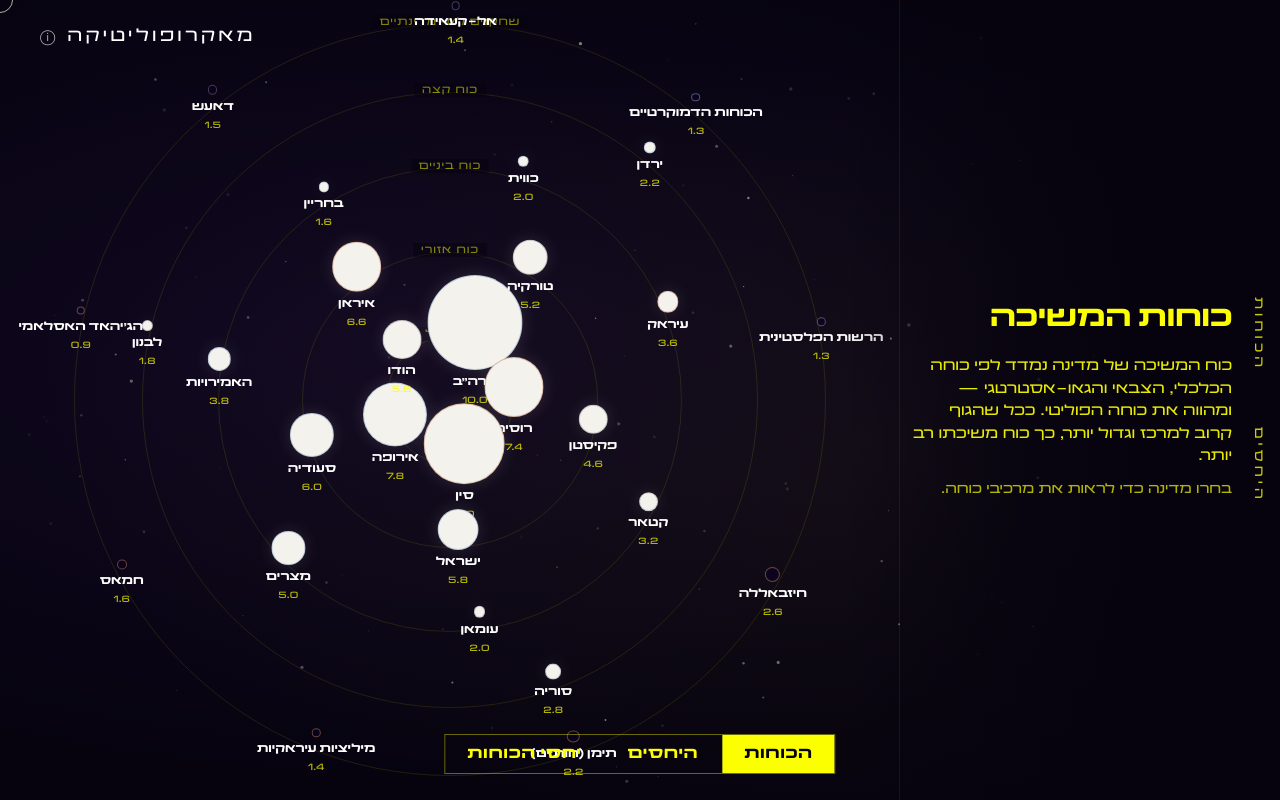
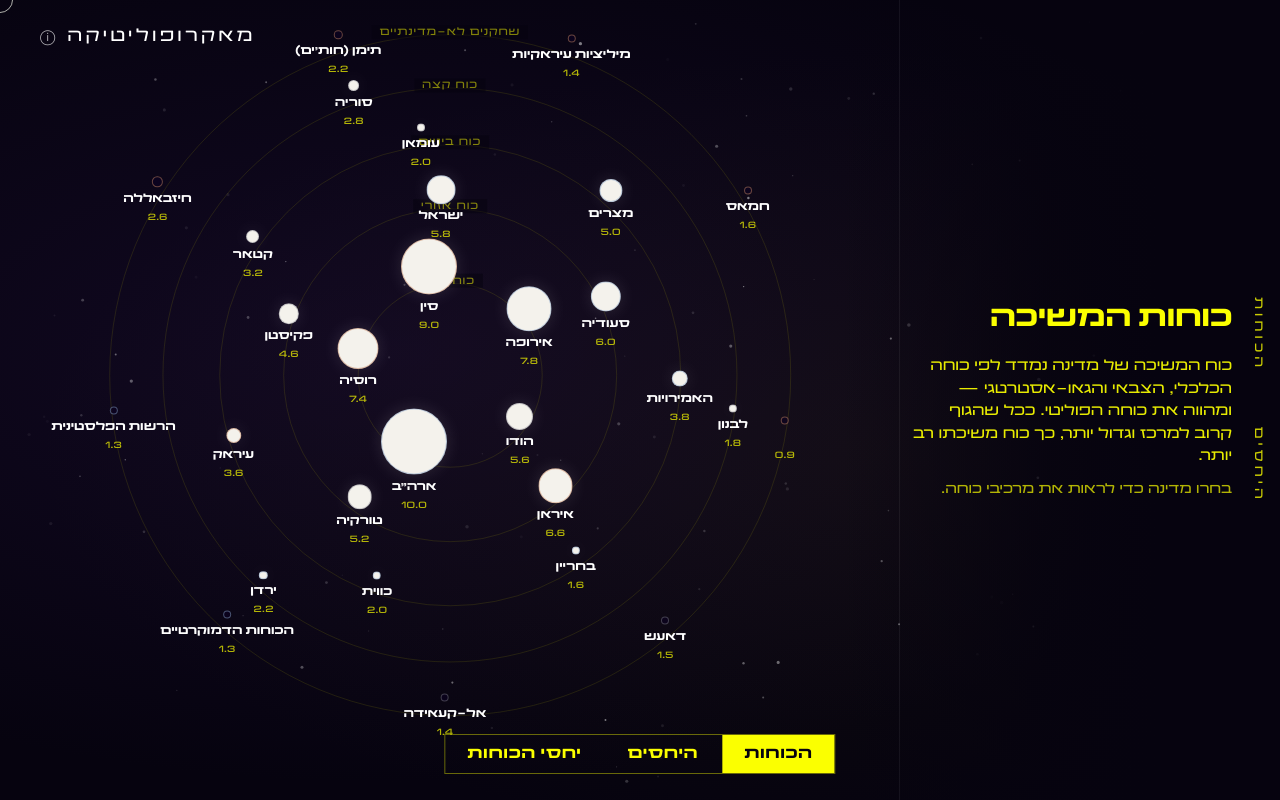
Before and after one commit to adamfargeonx/macropolitics, a React (Vite) app: page / in a window 1280 px wide. Both pictures are taken after a click on the button "הכוחות". Built offline with nearby package versions, Linux system fonts and the light colour scheme.

Commit message:
polish: spread forces tier bands, larger relations triangle + jitter, shared label de-collision hook, reserve space above tabs

```diff
--- a/src/dynamics/ForcesView.tsx
+++ b/src/dynamics/ForcesView.tsx
@@ -3,10 +3,11 @@
 import { Header, SidePanel, RightRail, TabBar, type EntityDetail, type View } from './Chrome'
 import { CustomCursor } from './CustomCursor'
 import { useStarfield } from './useStarfield'
+import { useDeCollide } from './useDeCollide'
 
 const TAU = Math.PI * 2
 const BANDS = ['great', 'regional', 'intermediate', 'edge', 'nonstate'] as const
-const BAND_R: Record<string, number> = { great: 0.16, regional: 0.37, intermediate: 0.58, edge: 0.77, nonstate: 0.94 }
+const BAND_R: Record<string, number> = { great: 0.26, regional: 0.47, intermediate: 0.65, edge: 0.81, nonstate: 0.96 }
 const TIER_LABEL: Record<string, string> = {
   great: 'כוח-על', regional: 'כוח אזורי', intermediate: 'כוח ביניים', edge: 'כוח קצה', nonstate: 'שחקנים לא-מדינתיים',
 }
@@ -50,8 +51,8 @@
       const R = BAND_R[kind] * halfMin
       const off = kind === 'great' ? 0.4 : kind.length * 0.7
       items.forEach((e, i) => {
-        const ang = (i / items.length) * TAU - Math.PI / 2 + off
-        nodes.push({ e, x: cx + Math.cos(ang) * R, y: cy + Math.sin(ang) * R, d: Math.max(8, powerSize(e.power) * 0.72) })
+        const ang = (i / items.length) * TAU + Math.PI / 2 + off
+        nodes.push({ e, x: cx + Math.cos(ang) * R, y: cy + Math.sin(ang) * R, d: Math.max(8, Math.min(66, powerSize(e.power) * 0.5)) })
       })
     }
     return { nodes, rings, cx, cy }
@@ -59,6 +60,7 @@
 
   const focus = selected ?? hovered
   const detail = useMemo(() => buildForceDetail(selected), [selected])
+  useDeCollide(fieldRef, '.fnode', '.fnode__name', focus, [size, hovered, selected])
 
   return (
     <div className="stage forces" dir="rtl" onClick={() => setSelected(null)}>
@@ -79,6 +81,8 @@
           return (
             <div
               key={e.id}
+              data-id={e.id}
+              data-power={e.power}
               className={`fnode${nonstate ? ' fnode--ns' : ''}${isFocus ? ' fnode--focus' : ''}${dim ? ' fnode--dim' : ''}`}
               style={{ left: x, top: y }}
               onMouseEnter={() => setHovered(e.id)}
--- a/src/dynamics/RelationsView.tsx
+++ b/src/dynamics/RelationsView.tsx
@@ -3,6 +3,7 @@
 import { Header, RightRail, TabBar, type View } from './Chrome'
 import { CustomCursor } from './CustomCursor'
 import { useStarfield } from './useStarfield'
+import { useDeCollide } from './useDeCollide'
 
 const byId = new Map(NODES.map((n) => [n.id, n]))
 const STATES = NODES.filter((n) => n.kind !== 'nonstate')
@@ -50,17 +51,19 @@
   const geo = useMemo(() => {
     const { w, h } = size
     if (!w || !h) return null
-    const cx = w / 2, cy = h / 2, s = Math.min(w, h) * 0.42
+    const cx = w / 2, cy = h / 2, s = Math.min(w, h) * 0.47
     const Vt = { x: cx, y: cy - s * 0.95 }       // מתח (tension) — top
     const Vf = { x: cx - s * 0.92, y: cy + s * 0.72 } // חיכוך (friction) — bottom-left
     const Vh = { x: cx + s * 0.92, y: cy + s * 0.72 } // הרמוניה (harmony) — bottom-right
     const points = STATES.filter((e) => e.id !== refId).map((e) => {
       const r = relation(refId, e.id)
+      const jx = ((hash(e.id) % 1000) / 1000 - 0.5) * 30
+      const jy = ((hash(e.id + '~') % 1000) / 1000 - 0.5) * 30
       return {
         e, r,
-        x: r.tension * Vt.x + r.friction * Vf.x + r.harmony * Vh.x,
-        y: r.tension * Vt.y + r.friction * Vf.y + r.harmony * Vh.y,
-        d: Math.max(9, Math.min(34, powerSize(e.power) * 0.46)),
+        x: r.tension * Vt.x + r.friction * Vf.x + r.harmony * Vh.x + jx,
+        y: r.tension * Vt.y + r.friction * Vf.y + r.harmony * Vh.y + jy,
+        d: Math.max(9, Math.min(30, powerSize(e.power) * 0.42)),
       }
     })
     return { cx, cy, Vt, Vf, Vh, points }
@@ -68,6 +71,7 @@
 
   const refNode = byId.get(refId)!
   const hoveredPoint = geo?.points.find((p) => p.e.id === hovered)
+  useDeCollide(fieldRef, '.rnode', '.rnode__name', hovered, [size, refId, hovered])
 
   return (
     <div className="stage relations" dir="rtl">
@@ -95,6 +99,8 @@
               return (
                 <div
                   key={e.id}
+                  data-id={e.id}
+                  data-power={e.power}
                   className={`rnode${isHover ? ' rnode--hover' : ''}${dim ? ' rnode--dim' : ''}`}
                   style={{ left: x, top: y }}
                   onMouseEnter={() => setHovered(e.id)}
--- /dev/null
+++ b/src/dynamics/useDeCollide.ts
@@ -0,0 +1,29 @@
+import { useLayoutEffect, type RefObject } from 'react'
+
+// Hides overlapping labels by priority (higher data-power wins; the hovered node is always kept).
+// Used by /forces and /relations where bodies are DOM-positioned and labels can collide.
+export function useDeCollide(
+  rootRef: RefObject<HTMLElement | null>,
+  nodeSel: string,
+  nameSel: string,
+  keepId: string | null,
+  deps: unknown[],
+) {
+  useLayoutEffect(() => {
+    const root = rootRef.current
+    if (!root) return
+    const items = [...root.querySelectorAll<HTMLElement>(nodeSel)]
+      .map((n) => ({ id: n.dataset.id || '', p: Number(n.dataset.power || 0), name: n.querySelector<HTMLElement>(nameSel) }))
+      .filter((x): x is { id: string; p: number; name: HTMLElement } => !!x.name)
+    items.forEach((x) => { x.name.style.visibility = '' })
+    const order = [...items].sort((a, b) => (b.id === keepId ? 1 : 0) - (a.id === keepId ? 1 : 0) || b.p - a.p)
+    const placed: DOMRect[] = []
+    for (const x of order) {
+      const r = x.name.getBoundingClientRect()
+      const hit = placed.some((p) => !(r.right < p.left - 2 || r.left > p.right + 2 || r.bottom < p.top - 1 || r.top > p.bottom + 1))
+      if (hit && x.id !== keepId) x.name.style.visibility = 'hidden'
+      else placed.push(r)
+    }
+    // eslint-disable-next-line react-hooks/exhaustive-deps
+  }, deps)
+}
--- a/src/index.css
+++ b/src/index.css
@@ -228,7 +228,7 @@
 .tab--soon:hover { background: none; }
 
 /* ── Forces view ───────────────────────────────────────────── */
-.forces-field { position: absolute; top: 0; bottom: 0; left: 0; right: 380px; z-index: 2; }
+.forces-field { position: absolute; top: 20px; bottom: 70px; left: 0; right: 380px; z-index: 2; }
 .forces-ring {
   position: absolute; transform: translate(-50%, -50%);
   border: 1px solid rgba(251, 255, 0, 0.1); border-radius: 50%; pointer-events: none;
@@ -263,7 +263,7 @@
 .fbar__v { font-size: 12px; font-weight: 700; color: var(--white); width: 18px; }
 
 /* ── Relations view (triangle) ─────────────────────────────── */
-.rel-field { position: absolute; top: 0; bottom: 0; left: 0; right: 380px; z-index: 2; }
+.rel-field { position: absolute; top: 20px; bottom: 64px; left: 0; right: 380px; z-index: 2; }
 .rel-tri { position: absolute; top: 0; left: 0; pointer-events: none; }
 .rel-vtx {
   position: absolute; transform: translate(-50%, -50%);
```
